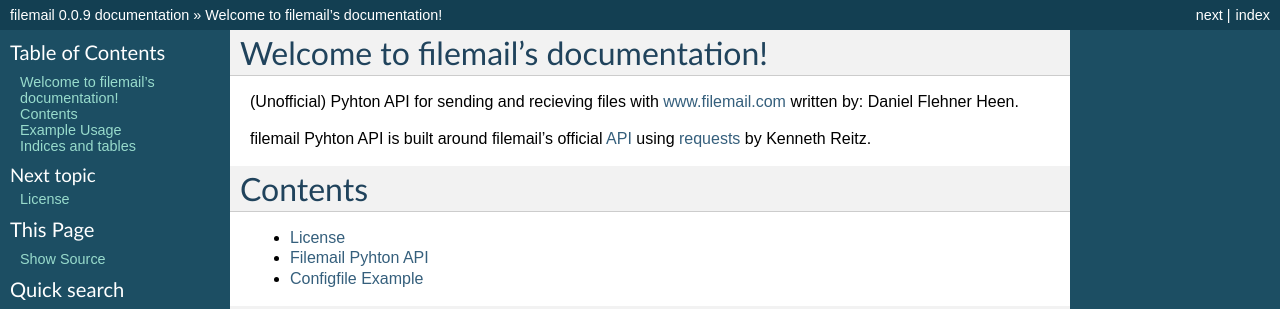
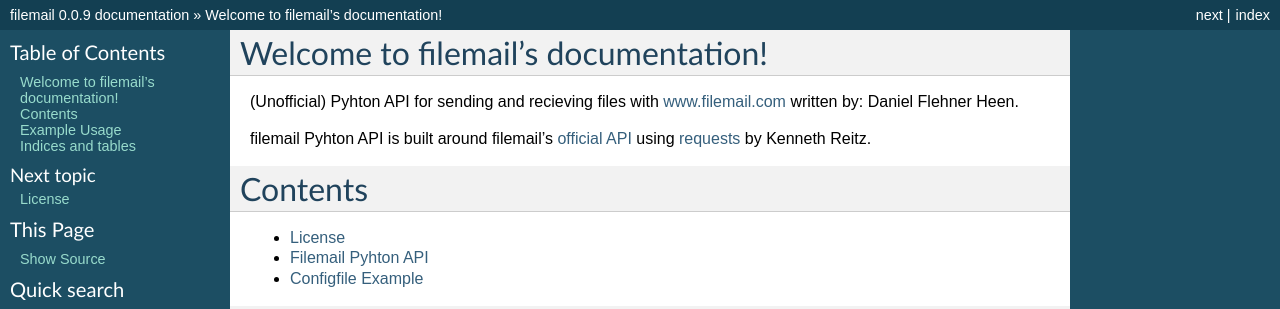
Before and after one commit to apetrynet/pyfilemail, a Sphinx documentation site: the page built from docs/source/index.rst, in a window 1280 px wide. Shown: the top 309 px of the page. Built offline with Sphinx 7.4.7, drawn with Linux system fonts in a browser that asks for light colours.

Commit message:
link name

```diff
--- a/docs/source/index.rst
+++ b/docs/source/index.rst
@@ -4,8 +4,8 @@
 (Unofficial) Pyhton API for sending and recieving files with
 `<www.filemail.com>`_ written by: Daniel Flehner Heen.
 
-filemail Pyhton API is built around filemail's official
-`API <http://www.filemail.com/apidoc/ApiDocumentation.aspx>`_
+filemail Pyhton API is built around filemail's
+`official API <http://www.filemail.com/apidoc/ApiDocumentation.aspx>`_
 using `requests <https://github.com/kennethreitz/requests>`_ by Kenneth Reitz.
 
 
```
